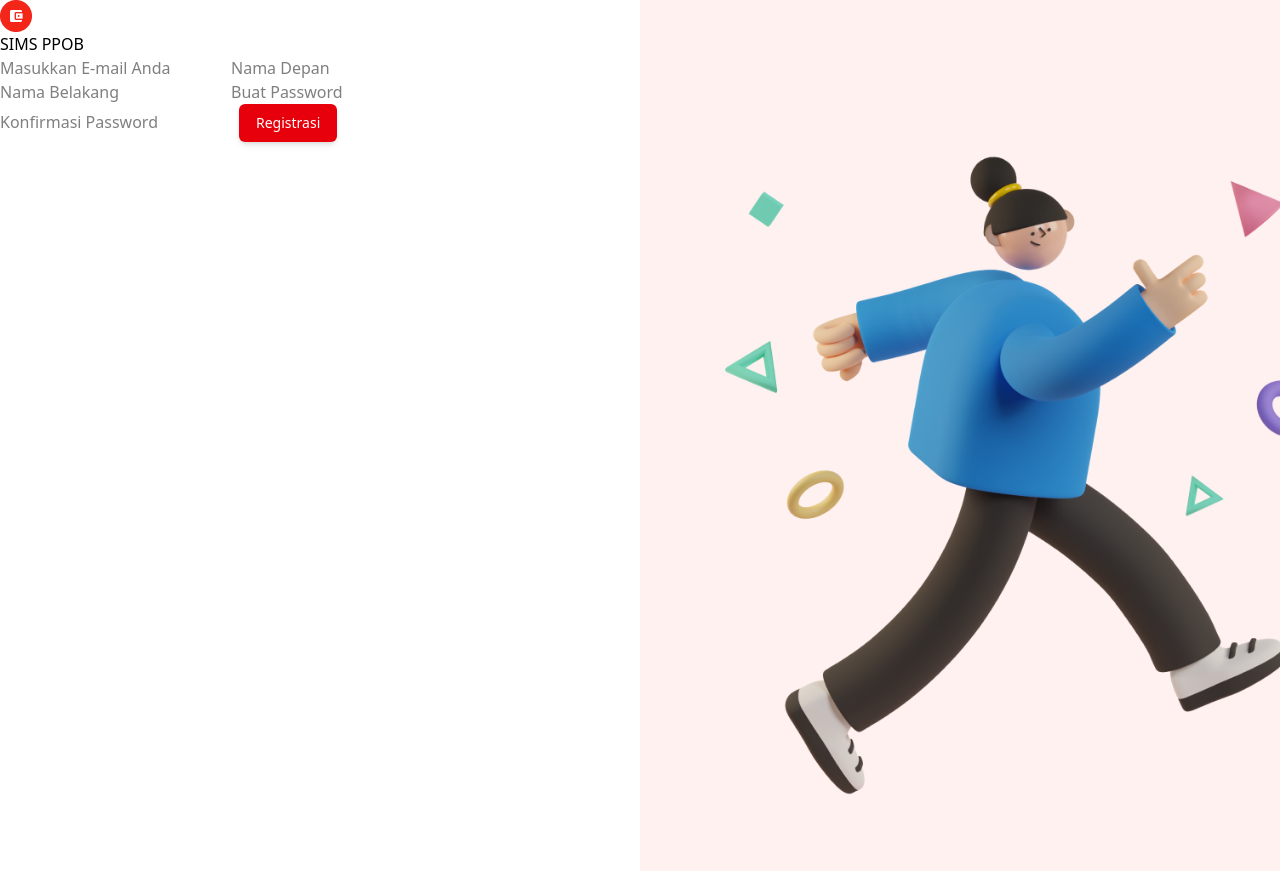
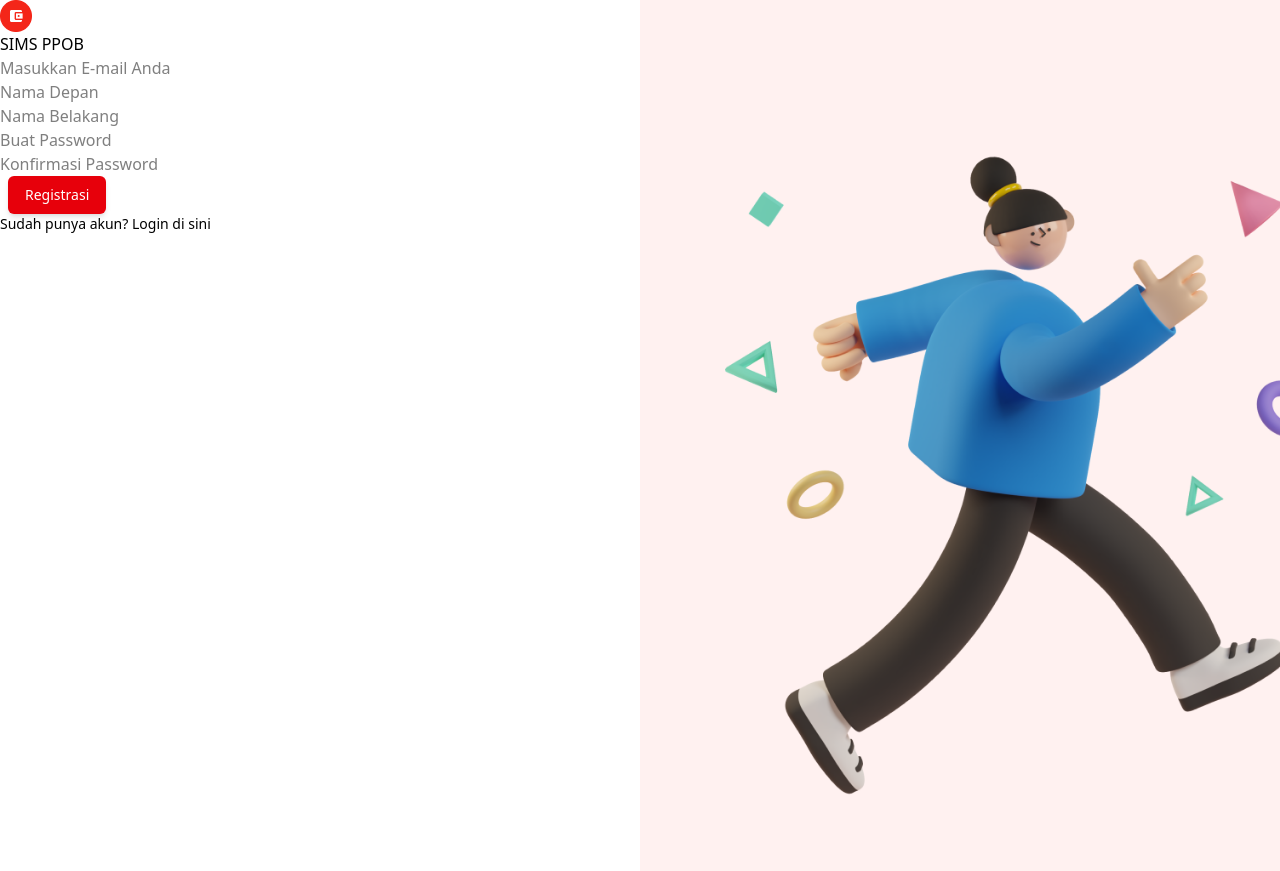
Before and after one commit to agungshndy/sims-ppob, a React (Vite) app: page / in a window 1280 px wide. Built offline with nearby package versions, Linux system fonts and the light colour scheme.

Commit message:
apps update

```diff
--- a/src/App.jsx
+++ b/src/App.jsx
@@ -1,32 +1,13 @@
 // import { useState } from 'react'
-import Register from './register'
-import Logo from './assets/Logo.png'
-import IlustrasiLogin from './assets/Illustrasi Login.png'
+import Register from './components/Register'
 import './index.css'
 
 function App() {
 
   return (
-    <>
     <div className='container mx-auto'>
-      <div className='grid grid-cols-2'>
-        <div className='register'>
-            <div className='simsLogo'>
-              <img src={Logo} alt="logo" />SIMS PPOB
-            </div>
-            <h1 className='text-xl'></h1>
-            <Register/>
-            <div className="card">
-              <p></p>
-            </div>
-            <p></p>
-        </div>
-        <div className='logo'>
-          <img src={IlustrasiLogin} alt="Ilustrasi Login" />
-        </div>
-      </div>
+      <Register/>
     </div>
-    </>
   )
 }
 
--- a/src/Register.jsx
+++ b/src/components/Register.jsx
@@ -1,7 +1,11 @@
- function Register() {
+import Logo from '../assets/Logo.png'
+import IlustrasiLogin from '../assets/Illustrasi Login.png'
+
+function Register() {
  return (
-    <div>
-      <div className="registerForm">
+    <div className='grid grid-cols-2'>
+      <div className="registerForm w-3xs">
+         <img src={Logo} alt="logo" />SIMS PPOB
          <input type="email" name="email" id="email" placeholder="Masukkan E-mail Anda" required/>
          <input type="text" name="namaDepan" id="namaDepan" placeholder="Nama Depan" required/>
          <input type="text" name="namaBelakang" id="namaBelakang" placeholder="Nama Belakang" required/>
@@ -10,6 +14,10 @@
          <button className="rounded-md bg-red-600 py-2 px-4 border border-transparent text-center text-sm text-white transition-all shadow-md hover:shadow-lg focus:bg-red-700 focus:shadow-none active:bg-red-700 hover:bg-red-700 active:shadow-none disabled:pointer-events-none disabled:opacity-50 disabled:shadow-none ml-2" type="button">
          Registrasi
          </button>
+         <p className="text-sm">Sudah punya akun? Login <a href="">di sini</a></p>
+      </div>
+      <div className='logo'>
+          <img src={IlustrasiLogin} alt="Ilustrasi Login" />
       </div>
     </div>
  )
```
